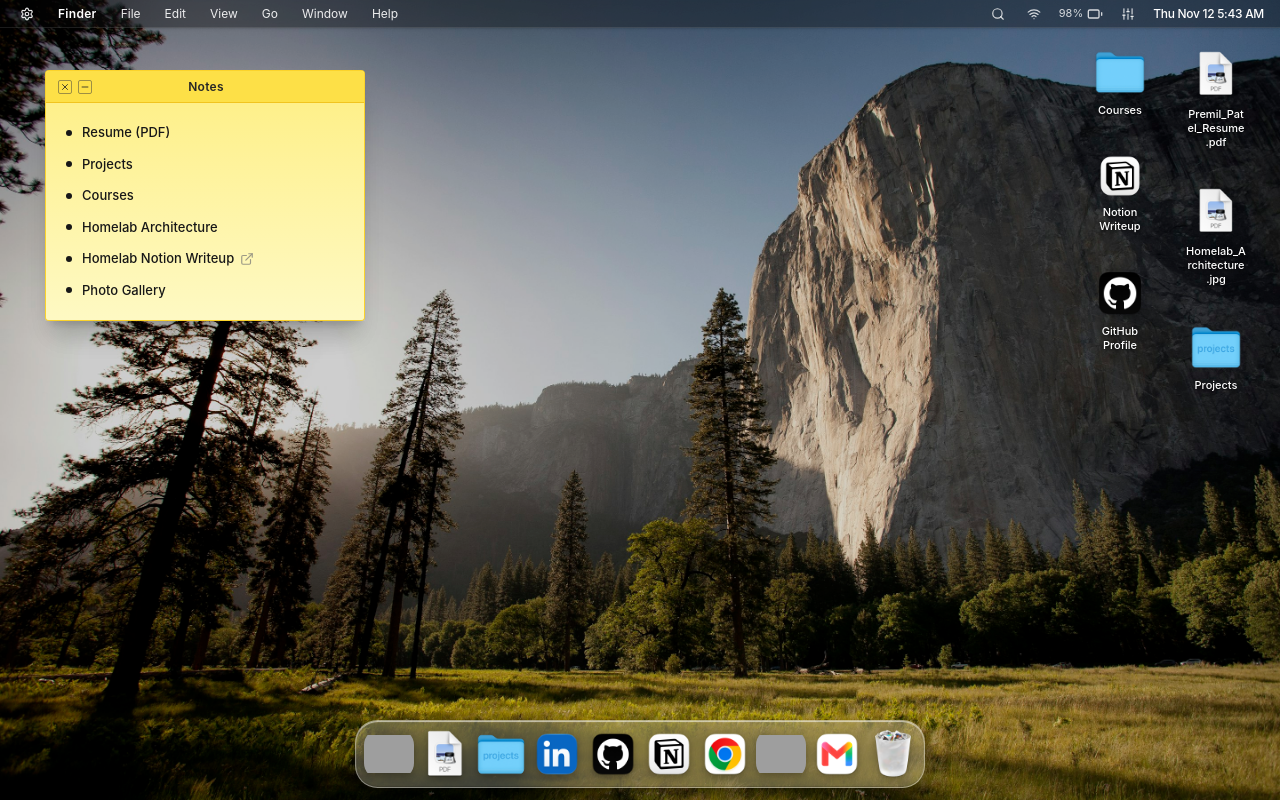
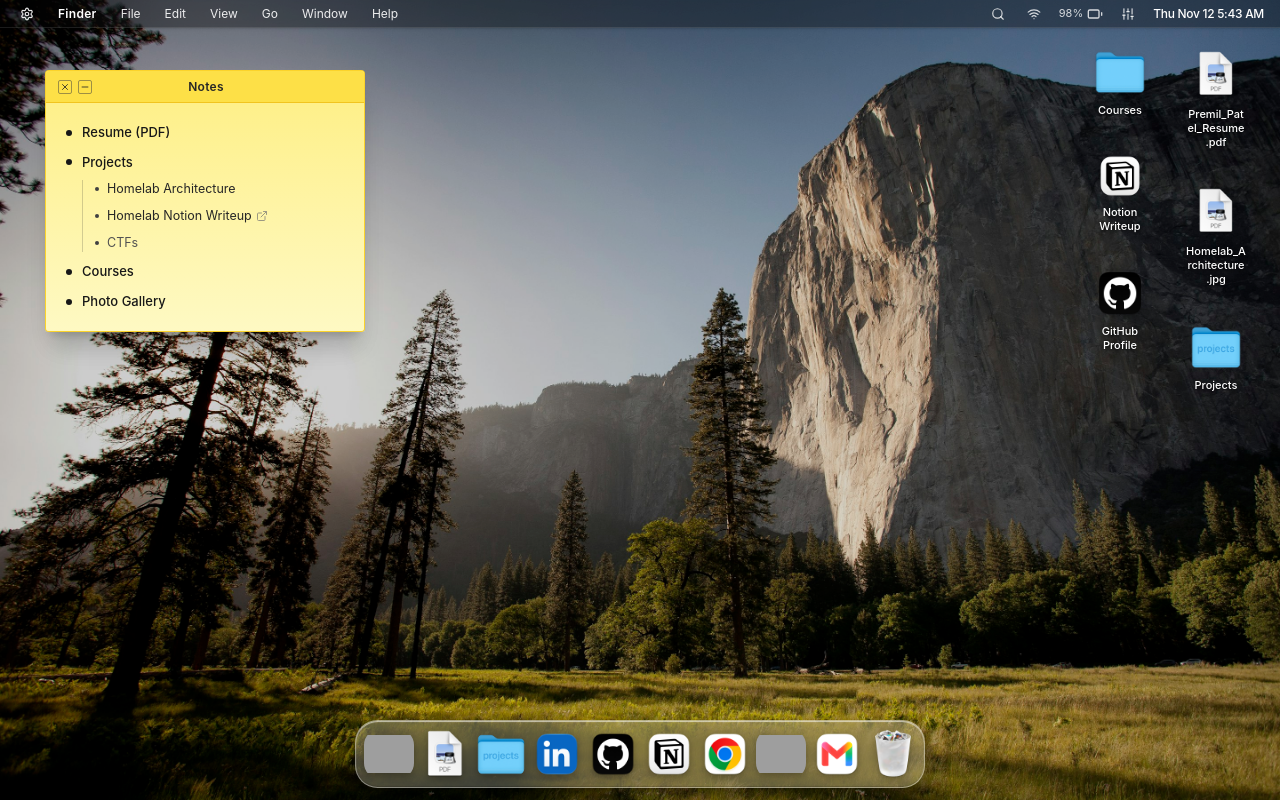
Before and after one commit to Premilpatel/Portfolio, a Next.js app: page / in a window 1280 px wide. Built offline with nearby package versions, Linux system fonts and the light colour scheme; grey boxes are pictures that could not be loaded.

Commit message:
Organize projects with sub-bullets for Homelab Architecture, Notion Writeup, and CTFs

```diff
--- a/src/components/desktop/sticky-note.tsx
+++ b/src/components/desktop/sticky-note.tsx
@@ -66,15 +66,6 @@ export const StickyNote: React.FC<StickyNoteProps> = ({
 
   if (!isOpen) return null;
 
-  const links = [
-    { label: 'Resume (PDF)', action: onOpenResume, external: false },
-    { label: 'Projects', action: onOpenProjects, external: false },
-    { label: 'Courses', action: onOpenCourses, external: false },
-    { label: 'Homelab Architecture', action: onOpenDiagram, external: false },
-    { label: 'Homelab Notion Writeup', action: onOpenNotion, external: true },
-    { label: 'Photo Gallery', action: onOpenPhotos, external: false }
-  ];
-
   return (
     <div
       ref={noteRef}
@@ -131,21 +122,83 @@ export const StickyNote: React.FC<StickyNoteProps> = ({
         {/* Note Body: Only Bullet Points with Hyperlinks */}
         {!isCollapsed && (
           <div className="p-4 sm:p-5 bg-gradient-to-b from-[#fef08a] to-[#fef9c3]">
-            <ul className="space-y-3 text-[13px]">
-              {links.map((link) => (
-                <li key={link.label} className="flex items-center space-x-2.5">
+            <ul className="space-y-2.5 text-[13px]">
+              {/* 1. Resume */}
+              <li className="flex items-center space-x-2.5">
+                <span className="w-1.5 h-1.5 rounded-full bg-neutral-900 shrink-0" />
+                <button
+                  onClick={onOpenResume}
+                  className="text-neutral-900 font-medium hover:text-blue-700 hover:underline underline-offset-2 transition-colors text-left cursor-pointer"
+                >
+                  Resume (PDF)
+                </button>
+              </li>
+
+              {/* 2. Projects & Sub-bullets */}
+              <li>
+                <div className="flex items-center space-x-2.5">
                   <span className="w-1.5 h-1.5 rounded-full bg-neutral-900 shrink-0" />
                   <button
-                    onClick={link.action}
-                    className="text-neutral-900 font-medium hover:text-blue-700 hover:underline underline-offset-2 transition-colors text-left flex items-center gap-1.5 group cursor-pointer"
+                    onClick={onOpenProjects}
+                    className="text-neutral-900 font-medium hover:text-blue-700 hover:underline underline-offset-2 transition-colors text-left cursor-pointer"
                   >
-                    <span>{link.label}</span>
-                    {link.external && (
-                      <ExternalLink className="w-3.5 h-3.5 text-neutral-500 group-hover:text-blue-700 opacity-70 group-hover:opacity-100" />
-                    )}
+                    Projects
                   </button>
-                </li>
-              ))}
+                </div>
+
+                {/* Sub-bullets under Projects */}
+                <ul className="ml-4 mt-2 space-y-2 border-l border-neutral-800/20 pl-3 text-[12.5px]">
+                  <li className="flex items-center space-x-2">
+                    <span className="w-1 h-1 rounded-full bg-neutral-700 shrink-0" />
+                    <button
+                      onClick={onOpenDiagram}
+                      className="text-neutral-800 hover:text-blue-700 hover:underline underline-offset-2 transition-colors text-left cursor-pointer"
+                    >
+                      Homelab Architecture
+                    </button>
+                  </li>
+
+                  <li className="flex items-center space-x-2">
+                    <span className="w-1 h-1 rounded-full bg-neutral-700 shrink-0" />
+                    <button
+                      onClick={onOpenNotion}
+                      className="text-neutral-800 hover:text-blue-700 hover:underline underline-offset-2 transition-colors text-left flex items-center gap-1 group cursor-pointer"
+                    >
+                      <span>Homelab Notion Writeup</span>
+                      <ExternalLink className="w-3 h-3 text-neutral-500 group-hover:text-blue-700 opacity-70 group-hover:opacity-100" />
+                    </button>
+                  </li>
+
+                  <li className="flex items-center space-x-2">
+                    <span className="w-1 h-1 rounded-full bg-neutral-700 shrink-0" />
+                    <span className="text-neutral-600 cursor-default select-none">
+                      CTFs
+                    </span>
+                  </li>
+                </ul>
+              </li>
+
+              {/* 3. Courses */}
+              <li className="flex items-center space-x-2.5">
+                <span className="w-1.5 h-1.5 rounded-full bg-neutral-900 shrink-0" />
+                <button
+                  onClick={onOpenCourses}
+                  className="text-neutral-900 font-medium hover:text-blue-700 hover:underline underline-offset-2 transition-colors text-left cursor-pointer"
+                >
+                  Courses
+                </button>
+              </li>
+
+              {/* 4. Photo Gallery */}
+              <li className="flex items-center space-x-2.5">
+                <span className="w-1.5 h-1.5 rounded-full bg-neutral-900 shrink-0" />
+                <button
+                  onClick={onOpenPhotos}
+                  className="text-neutral-900 font-medium hover:text-blue-700 hover:underline underline-offset-2 transition-colors text-left cursor-pointer"
+                >
+                  Photo Gallery
+                </button>
+              </li>
             </ul>
           </div>
         )}
```
